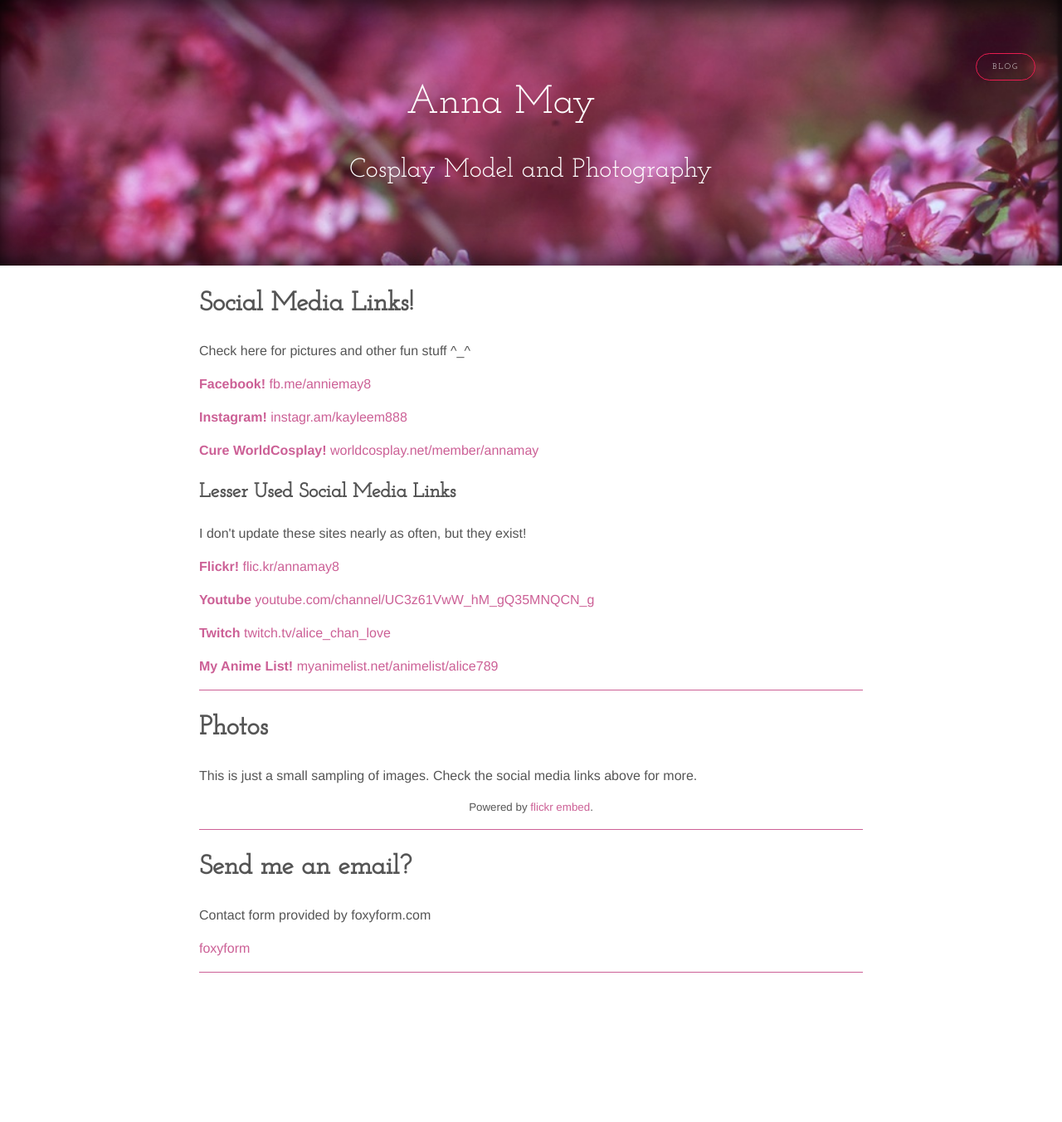
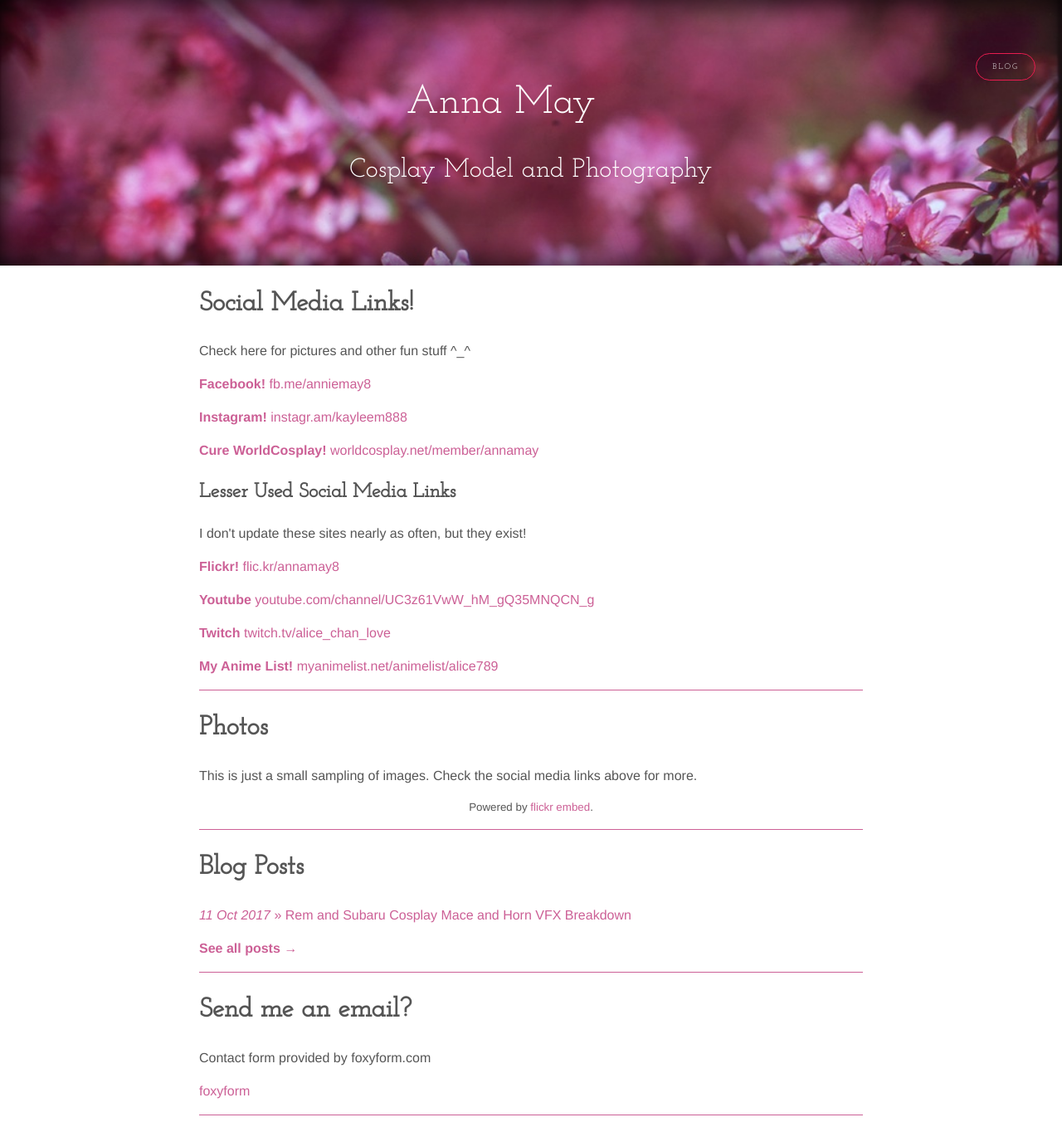
Before and after one commit to annamay8/annamay8.github.io, a Jekyll site: the page built from index.html, in a window 1280 px wide. Shown: the whole page at 83% size. Built offline with Jekyll 4.4.1, drawn with Linux system fonts in a browser that asks for light colours; a script that is not in the unit is left out; before the commit the page ends 1180 px from its top, so only the background shows below that.

Commit message:
Update index.html

```diff
--- a/index.html
+++ b/index.html
@@ -59,6 +59,12 @@ title: Home
     </script>
   </p>
   <hr/>
+  <h1>Blog Posts</h1>
+  {% for post in site.posts limit:5 %}
+    <p><a href="{{ post.url }}"><i>{{ post.date | date_to_string }}</i> &raquo; {{ post.title }}</a></p>
+  {% endfor %}
+  <p><a href="/posts.html"><b>See all posts &rarr;</b></a></p>
+  <hr/>
   <h1>
     Send me an email?
   </h1>
```
